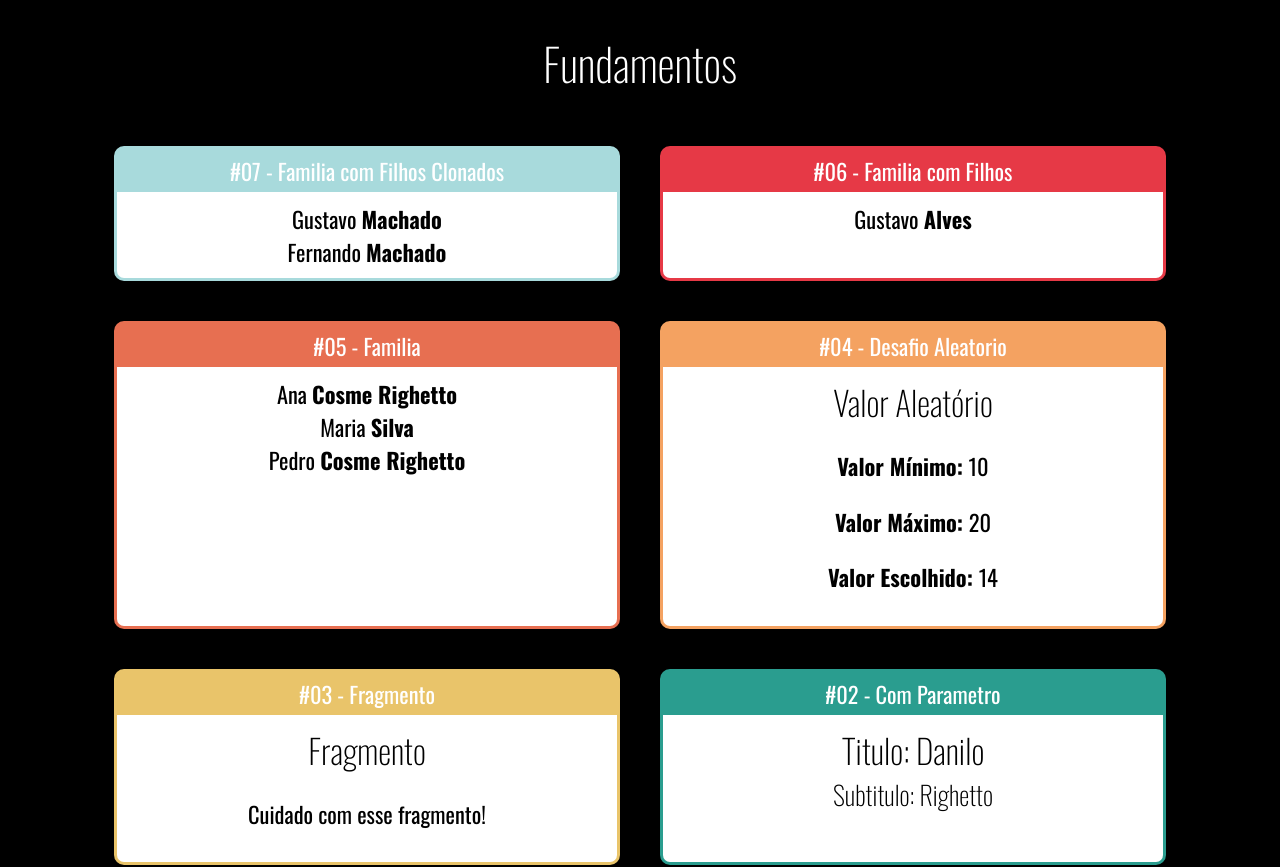
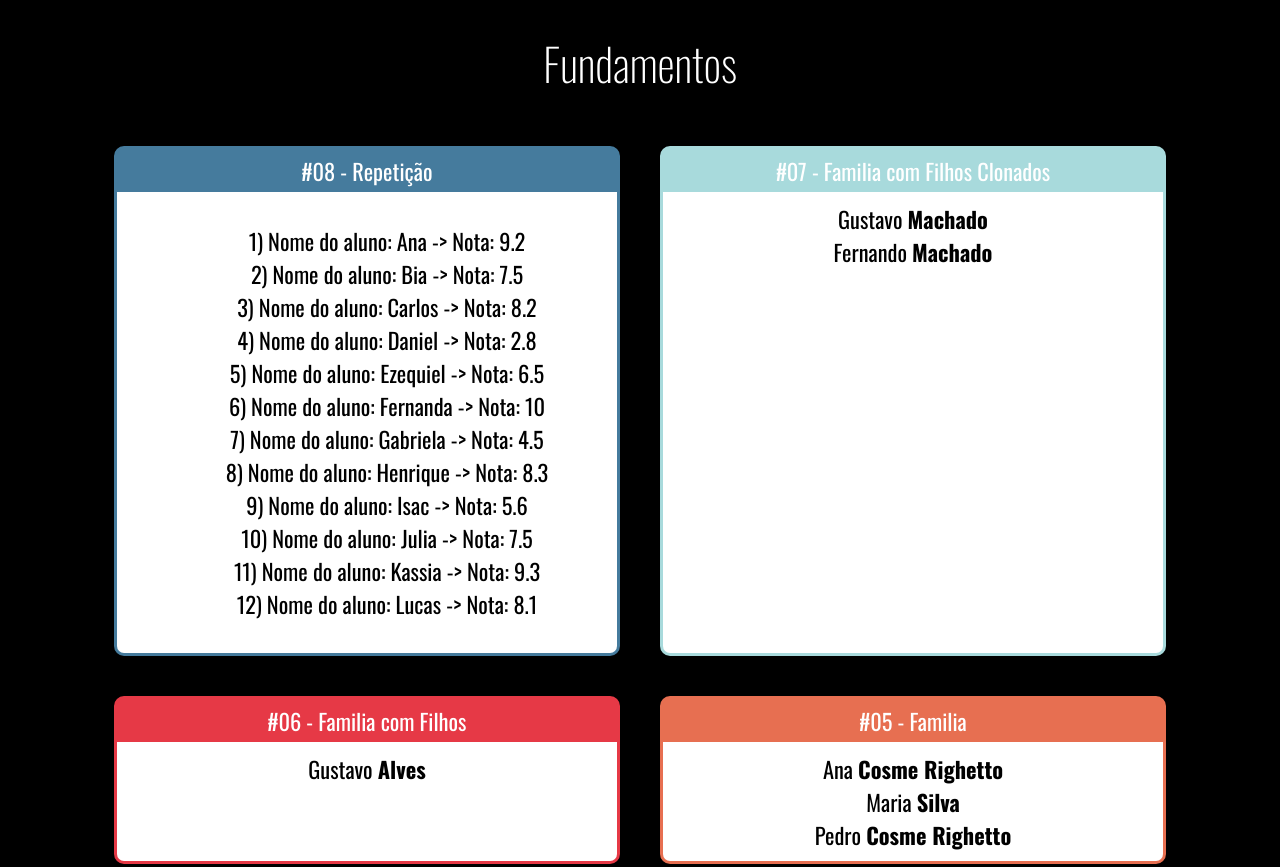
Before and after one commit to danilo-righetto/course-react-redux, a React (Create React App) app in the folder fundamentos-do-react/: page / in a window 1280 px wide. Shown: the top 867 px of the page. Built offline with nearby package versions, Linux system fonts and the light colour scheme.

Commit message:
Repetição

```diff
--- a/fundamentos-do-react/src/App.jsx
+++ b/fundamentos-do-react/src/App.jsx
@@ -10,11 +10,15 @@ import Familia from "./components/basicos/Familia";
 import FamiliaFilhos from "./components/basicos/FamiliaFilhos";
 import FamiliaMembro from "./components/basicos/FamiliaMembro";
 import FamiliaFilhosClonados from "./components/basicos/FamiliaFilhosClonados";
+import ListaAlunos from "./components/repeticao/ListaAlunos"
 
 export default () => (
   <div className="App">
     <h1>Fundamentos</h1>
     <div className="Cards">
+      <Card titulo="#08 - Repetição" color="#457B9D">
+        <ListaAlunos></ListaAlunos>
+      </Card>
       <Card titulo="#07 - Familia com Filhos Clonados" color="#A8DADC">
         <FamiliaFilhosClonados sobrenome="Machado">
           <FamiliaMembro nome="Gustavo" sobrenome="Guanabara"></FamiliaMembro>
--- /dev/null
+++ b/fundamentos-do-react/src/components/repeticao/ListaAlunos.jsx
@@ -0,0 +1,19 @@
+import React from 'react'
+import alunos from '../../data/alunos'
+
+export default props => {
+  const listaAlunos = alunos.map(aluno => {
+    return (
+      <li key={aluno.id}>
+        {aluno.id}) Nome do aluno: {aluno.nome} -> Nota: {aluno.nota}
+      </li>
+    );
+  });
+  return (
+    <div>
+      <ul style={{ listStyle: "none"}}>
+        {listaAlunos}
+      </ul>
+    </div>
+  );
+}
--- /dev/null
+++ b/fundamentos-do-react/src/data/alunos.js
@@ -0,0 +1,14 @@
+export default [
+  { id: 1, nome: 'Ana', nota: 9.2 },
+  { id: 2, nome: 'Bia', nota: 7.5 },
+  { id: 3, nome: 'Carlos', nota: 8.2 },
+  { id: 4, nome: 'Daniel', nota: 2.8 },
+  { id: 5, nome: 'Ezequiel', nota: 6.5 },
+  { id: 6, nome: 'Fernanda', nota: 10.0 },
+  { id: 7, nome: 'Gabriela', nota: 4.5 },
+  { id: 8, nome: 'Henrique', nota: 8.3 },
+  { id: 9, nome: 'Isac', nota: 5.6 },
+  { id: 10, nome: 'Julia', nota: 7.5 },
+  { id: 11, nome: 'Kassia', nota: 9.3 },
+  { id: 12, nome: 'Lucas', nota: 8.1 }
+]
```
